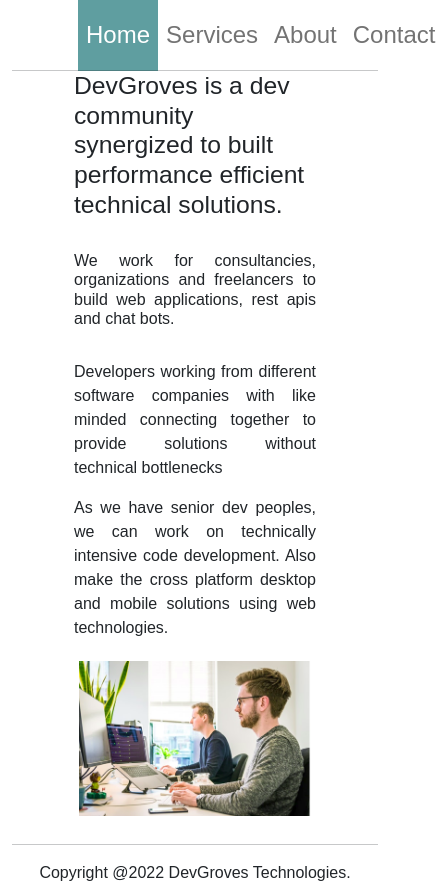
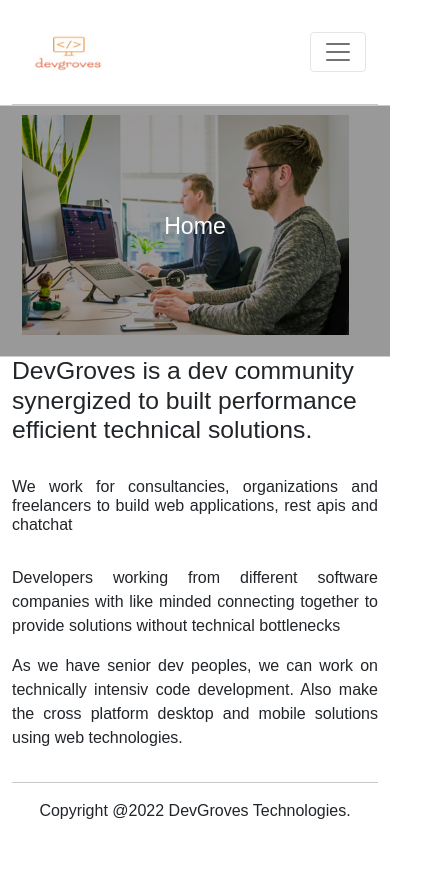
Before and after one commit to devgroves/consultingtemplatebynextjs, a Next.js app: page / in a window 390 px wide. Shown: the whole page, 444 px wide, since content can reach past the window. After the commit the page ends 844 px from the top, so only its background shows below. Built offline with nearby package versions, Linux system fonts and the light colour scheme.

Commit message:
Latest code updated

```diff
--- /dev/null
+++ b/components/Breadcrumbs.jsx
@@ -0,0 +1,22 @@
+import React, { useEffect } from "react";
+import { useState } from "react";
+
+export default function Breadcrumbs(props) {
+  const [show, setShow] = useState(false);
+  useEffect(() => {
+    if (window.innerWidth <= 768) {
+      console.log("show", show);
+      setShow(true);
+      console.log("window.innerWidth", window.innerWidth);
+    }
+  });
+  return (
+    <>
+      {show && (
+        <div className="centered">
+          <h3>{props.name}</h3>
+        </div>
+      )}
+    </>
+  );
+}
--- a/components/Header.jsx
+++ b/components/Header.jsx
@@ -13,11 +13,14 @@ export default function Header() {
   return (
     <>
       <Container>
-        <Navbar className="navbar-bg">
-          <Navbar.Brand onClick={() => navigate("home")} >
-            <Image src={Logo} className="brandlogo" alt="DevGroves" width="90" height="70"/>
+        <Navbar collapseOnSelect expand="lg" className="navbar-bg">
+          <Container>
+            <Navbar.Brand onClick={() => navigate("/")}>
+              <Image src={Logo} className="brandlogo" alt="DevGroves" width="90" height="70" />
             </Navbar.Brand>
-          <Navbar.Toggle aria-controls="basic-navbar-nav" />
+            <Navbar.Toggle aria-controls="responsive-navbar-nav" />
+            <Navbar.Collapse id="responsive-navbar-nav">
+              <Nav className="me-auto"></Nav>
               <Nav>
                 <Nav.Link className={`${router.pathname === "/" ? "activeNav" : ""}`} onClick={() => navigate("")}>
                   Home
@@ -41,6 +44,8 @@ export default function Header() {
                   Contact
                 </Nav.Link>
               </Nav>
+            </Navbar.Collapse>
+          </Container>
         </Navbar>
         <hr className="zeroMargin"></hr>
       </Container>
--- a/pages/index.js
+++ b/pages/index.js
@@ -5,6 +5,7 @@ import { Container, Row, Col } from "react-bootstrap";
 import Head from "next/head";
 import Footer from "../components/Footer";
 import Header from "../components/Header";
+import Breadcrumbs from "./../components/Breadcrumbs";
 
 export default function Home() {
   return (
@@ -22,20 +23,23 @@ export default function Home() {
         <Row className="center container-height">
           <Col className="zeropadding" md={6} sm={12}>
             <h2>DevGroves is a dev community synergized to built performance efficient technical solutions.</h2>
-            <br/>
+            <br />
             <h6 style={{ textAlign: "justify" }}>
-              We work for consultancies, organizations and freelancers to build web applications, rest apis and
-              chat bots.</h6>
-            <br/>
+              We work for consultancies, organizations and freelancers to build web applications, rest apis and chatchat
+            </h6>
+            <br />
             <p style={{ textAlign: "justify" }}>
-              Developers working from different software companies with like minded connecting together to provide solutions without technical bottlenecks</p>
+              Developers working from different software companies with like minded connecting together to provide
+              solutions without technical bottlenecks
+            </p>
             <p style={{ textAlign: "justify" }}>
-              As we have senior dev peoples, we can work on technically intensive code development. Also make the cross platform desktop and mobile solutions using web technologies.</p>
+              As we have senior dev peoples, we can work on technically intensiv code development. Also make the cross
+              platform desktop and mobile solutions using web technologies.
+            </p>
           </Col>
-          <Col md={6} sm={12}>
-            <div style={{ margin: '5px' }}>
-              <Image src={Image1}  alt="Home page picture" height={400} width={600} />
-            </div>
+          <Col md={6} sm={12} xs={{ order: "first" }} className="mobile-container">
+            <Image src={Image1} alt="Home page picture" height={400} width={600} className="imgContain" />
+            <Breadcrumbs name="Home" />
           </Col>
         </Row>
       </Container>
--- a/styles/common.css
+++ b/styles/common.css
@@ -5,27 +5,38 @@
 }
 
 .container .container-height {
-  margin: 0 50px;
+  /* margin: 0 50px; */
   /* height: 500px; */
 }
 
 .navbar-nav a {
-  font-size: 24px;
-  padding: 18px 40px;
+  font-size: 20px;
+  /* padding: 18px 40px; */
+  padding-left: 40px !important;
+  padding-right: 40px !important;
+  padding-top: 18px;
+  padding-bottom: 18px;
 }
 
 .navbar-bg {
   background-color: white;
   height: 70px;
-  margin: 0 50px;
+  /* margin: 0 50px; */
   padding: 0;
+}
+@media only screen and (max-width: 768px) {
+  .navbar-bg {
+    background-color: white;
+    height: auto !important;
+    padding: 0;
+  }
 }
 
 .zeropadding {
   padding: 0;
 }
 
-.navbar-light .navbar-nav  a:hover {
+.navbar-light .navbar-nav a:hover {
   background-color: #5f9ea030;
 }
 
@@ -45,7 +56,7 @@ img.brandlogo {
   object-fit: contain !important;
 }
 
-.container .navbar-light .navbar-nav  a.activeNav {
+.container .navbar-light .navbar-nav a.activeNav {
   color: white;
   background-color: cadetblue;
 }
@@ -61,3 +72,35 @@ ul li {
 * {
   font-family: sans-serif !important;
 }
+
+.mobile-container {
+  position: relative;
+  text-align: center;
+  color: white;
+}
+.centered {
+  position: absolute;
+  top: 50%;
+  left: 50%;
+  transform: translate(-50%, -50%);
+  font-size: 25px;
+  /* background-color: darkgrey; */
+  /* opacity: 0.3; */
+  /* background-color: rgb(0, 0, 0); */
+  background-color: rgba(0, 0, 0, 0.4);
+  color: white;
+  font-weight: bold;
+  /* border: 3px solid #f1f1f1; */
+  position: absolute;
+  top: 50%;
+  left: 50%;
+  transform: translate(-50%, -50%);
+  z-index: 2;
+  width: 100%;
+  padding: 20px;
+  text-align: center;
+  justify-content: center;
+  height: 100%;
+  align-items: center;
+  display: flex;
+}
```
Also changed, not shown: pages/about.jsx (+6 -10 lines), pages/contact.jsx (+8 -6 lines), pages/home.jsx (added, +37 -0 lines), pages/services.jsx (+20 -7 lines). Lines whose indentation alone changed are shown as unchanged.
